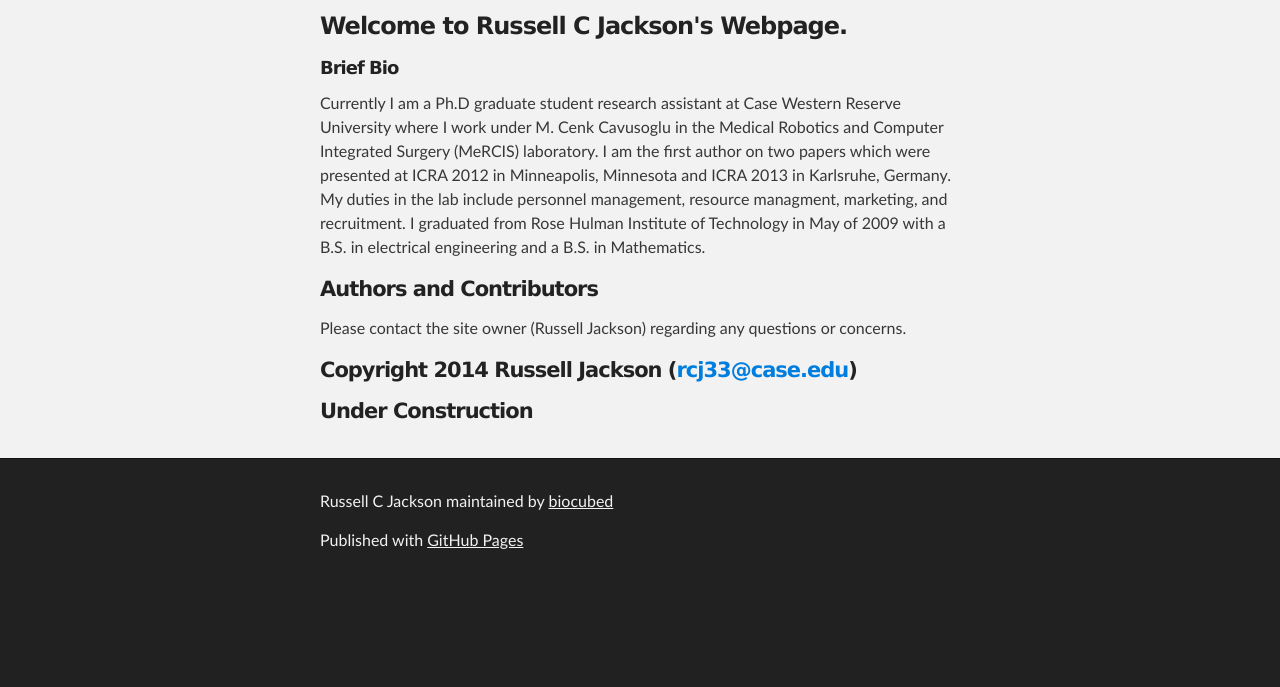
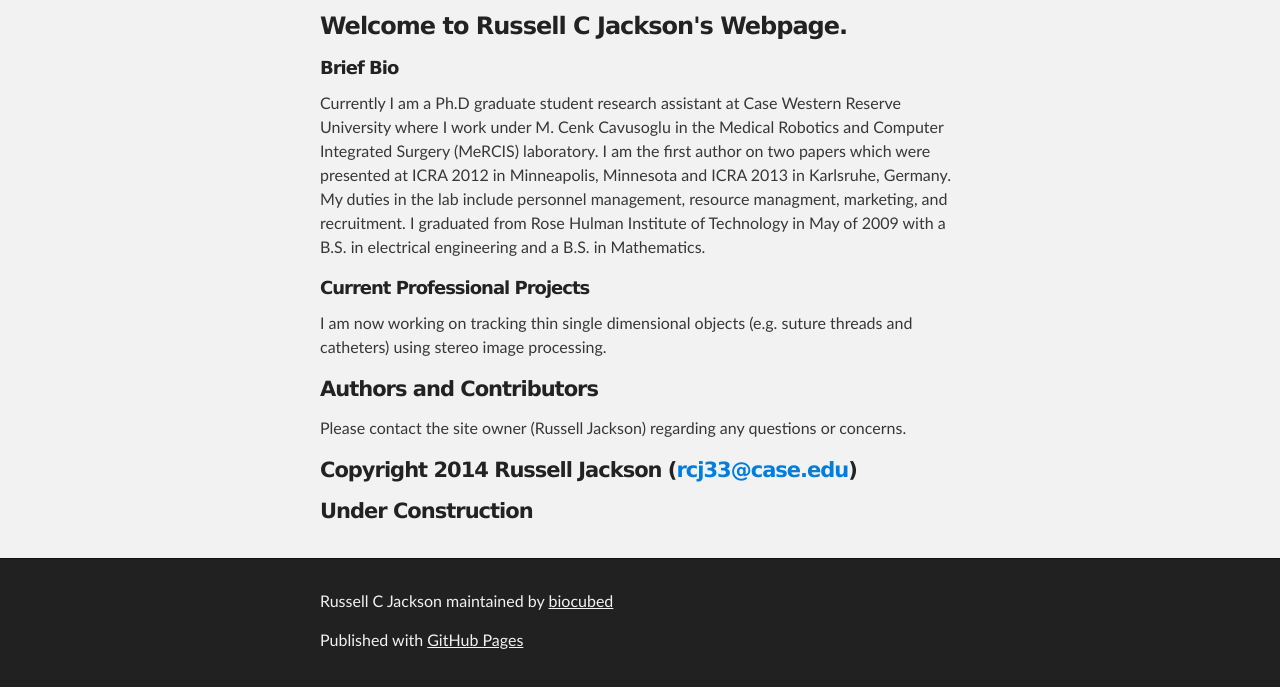
Before and after one commit to biocubed/mygithubpage, a plain HTML site: page index.html in a window 1280 px wide. Shown: the part 252-939 px from the top of the page. Before the commit the page ends 839 px from the top, so only its background shows below. Drawn offline with Linux system fonts and the light colour scheme.

Commit message:
RCJ, added a current project section

```diff
--- a/index.html
+++ b/index.html
@@ -39,6 +39,11 @@
 
 <p>Currently I am a Ph.D graduate student research assistant at Case Western Reserve University where I work under M. Cenk Cavusoglu in the Medical Robotics and Computer Integrated Surgery (MeRCIS) laboratory.  I am the first author on two papers which were presented at ICRA 2012 in Minneapolis, Minnesota and ICRA 2013 in Karlsruhe, Germany. My duties in the lab include personnel management, resource managment, marketing, and recruitment.   I graduated from Rose Hulman Institute of Technology in May of 2009 with a B.S. in electrical engineering and a B.S. in Mathematics.</p>
 
+<h5>
+<a name="professional-projects" class="anchor" href="#professional-projects"><span class="octicon octicon-link"></span></a>Current Professional Projects</h5>
+
+<p>I am now working on tracking thin single dimensional objects (e.g. suture threads and catheters) using stereo image processing.</span></p>
+
 <h4>
 <a name="authors-and-contributors" class="anchor" href="#authors-and-contributors"><span class="octicon octicon-link"></span></a>Authors and Contributors</h4>
 
```
